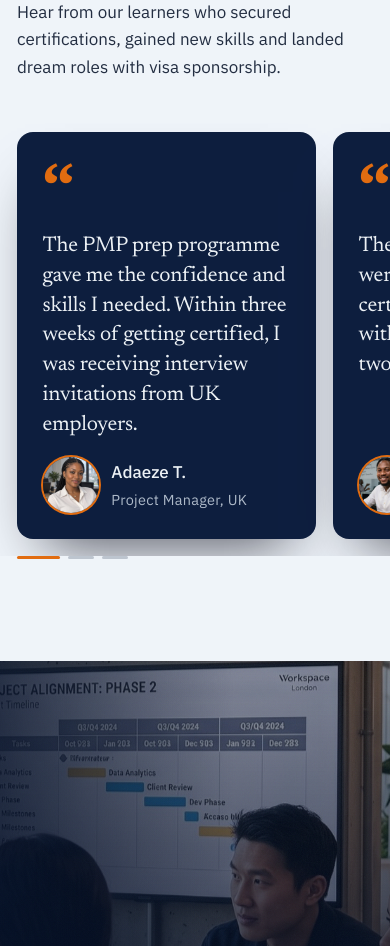
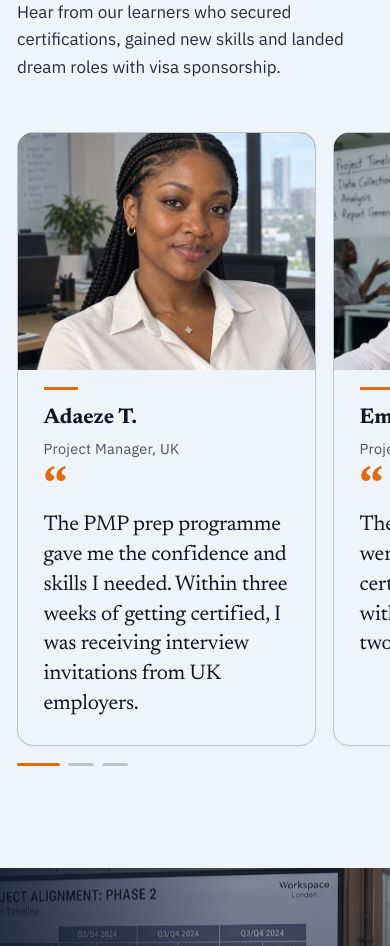
Before and after one commit to Felixdiamond/fafoni, a Next.js app: page / in a window 390 px wide. Shown: the part 6760-7706 px from the top of the page. Built offline with nearby package versions, Linux system fonts and the light colour scheme.

Commit message:
Phone testimonials: photo-led ivory cards

```diff
--- a/app/_components/Stories.tsx
+++ b/app/_components/Stories.tsx
@@ -86,6 +86,11 @@ export function Stories({ items }: { items: readonly Story[] }) {
       <div className="stories__rail" ref={rail}>
         {items.map((story, i) => (
           <Reveal as="figure" className="story" key={story.name} delay={i * 0.08}>
+            {story.photo ? (
+              <span className="story__photo" aria-hidden="true">
+                <Image src={story.photo} alt="" sizes="(max-width: 60rem) 84vw, 0px" />
+              </span>
+            ) : null}
             <span className="story__mark" aria-hidden="true">
               “
             </span>
--- a/app/site.css
+++ b/app/site.css
@@ -342,6 +342,7 @@ html[data-hide-nav] .nav { transform: translateY(-120%); opacity: 0; pointer-eve
 .story { position: relative; display: grid; gap: var(--space-md); }
 .story blockquote { margin: 0; font-family: var(--font-display); font-weight: 400; font-size: var(--text-xl); line-height: 1.3; letter-spacing: -0.012em; max-width: 30ch; text-wrap: pretty; color: var(--color-ink); }
 .story__mark { display: none; }
+.story__photo { display: none; }
 .story__who { display: flex; align-items: center; gap: var(--space-sm); }
 .story__avatar {
   display: inline-grid; place-items: center; flex: none; width: 56px; height: 56px; border-radius: 50%; overflow: clip;
@@ -373,15 +374,19 @@ html[data-hide-nav] .nav { transform: translateY(-120%); opacity: 0; pointer-eve
   .stories__rail::-webkit-scrollbar { display: none; }
   .story {
     flex: 0 0 min(84%, 22rem); scroll-snap-align: start; scroll-snap-stop: always;
-    padding: var(--space-xl) var(--space-lg) var(--space-lg); border-radius: var(--radius-lg);
-    background: var(--color-plate); color: var(--color-plate-ink); box-shadow: var(--shadow-panel);
-    grid-template-rows: auto 1fr auto; min-height: 18rem;
+    display: grid; grid-template-rows: auto auto auto 1fr; gap: 0;
+    padding: 0; border-radius: var(--radius-lg); overflow: clip;
+    background: var(--color-paper); color: var(--color-ink); border: var(--rule-hair) solid var(--color-rule); box-shadow: var(--shadow-whisper);
   }
-  .story__mark { display: block; font-family: var(--font-display); font-weight: 700; font-size: 4rem; line-height: 0.6; color: var(--color-accent); }
-  .story blockquote { color: var(--color-plate-ink); font-size: var(--text-md); line-height: 1.4; max-width: none; }
-  .story__name { color: var(--color-plate-ink); }
-  .story__role { color: var(--color-plate-muted); }
-  .story__avatar { background: var(--color-plate-3); box-shadow: 0 0 0 2px var(--color-accent); }
+  .story__photo { display: block; aspect-ratio: 5 / 4; overflow: clip; background: var(--color-plate); }
+  .story__photo img { width: 100%; height: 100%; object-fit: cover; object-position: 50% 20%; display: block; }
+  .story__who { order: 2; display: grid; grid-template-columns: 1fr; gap: var(--space-3xs); padding: var(--space-md) var(--space-lg) 0; }
+  .story__who::before { content: ""; width: 2rem; height: 3px; background: var(--color-accent); margin-bottom: var(--space-xs); }
+  .story__avatar { display: none; }
+  .story__name { color: var(--color-ink); font-family: var(--font-display); font-weight: 700; font-size: var(--text-md); }
+  .story__role { color: var(--color-muted); }
+  .story__mark { display: block; order: 3; padding: var(--space-md) var(--space-lg) 0; font-family: var(--font-display); font-weight: 700; font-size: 3rem; line-height: 0.5; color: var(--color-accent); }
+  .story blockquote { order: 4; padding: var(--space-xs) var(--space-lg) var(--space-lg); color: var(--color-ink); font-size: var(--text-md); line-height: 1.4; max-width: none; }
   .stories__dots { display: flex; gap: var(--space-xs); padding-inline: var(--page-gutter); }
   .stories__dot { width: 1.5rem; height: 3px; border-radius: 999px; background: var(--color-rule); transition: background-color var(--dur-short) var(--ease-out), width var(--dur-short) var(--ease-out); }
   .stories__dot.is-active { width: 2.5rem; background: var(--color-accent); }
```
